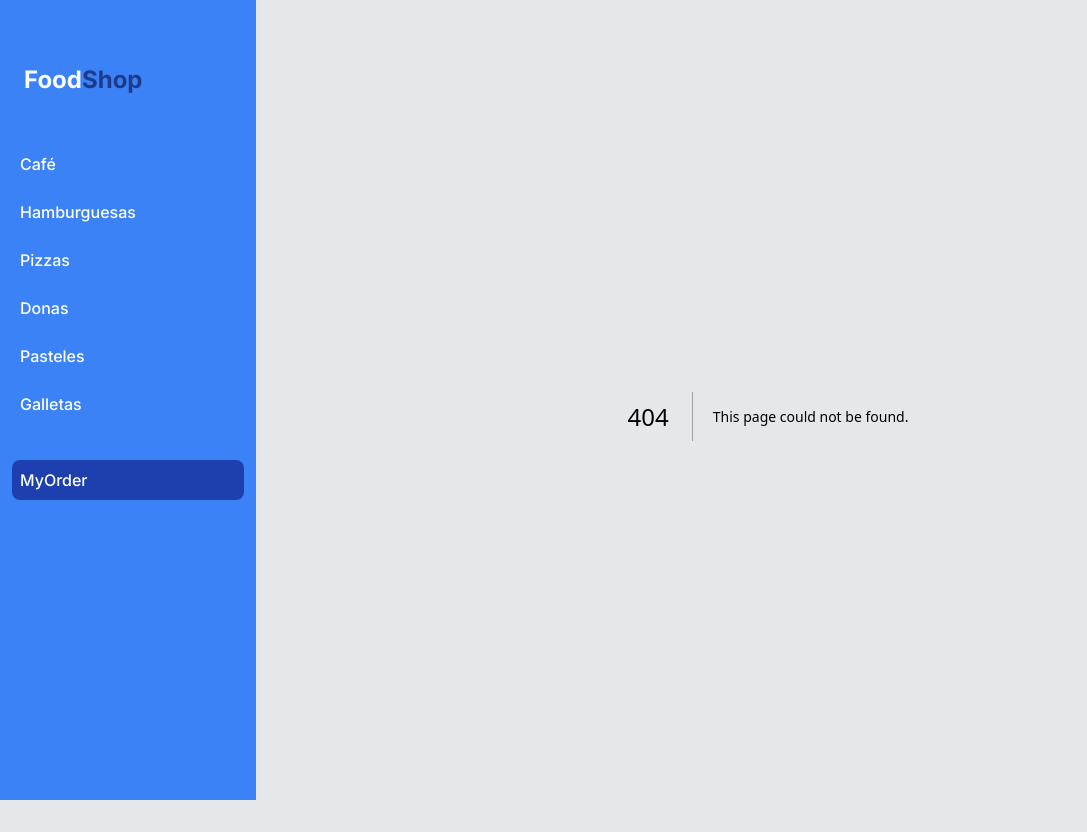
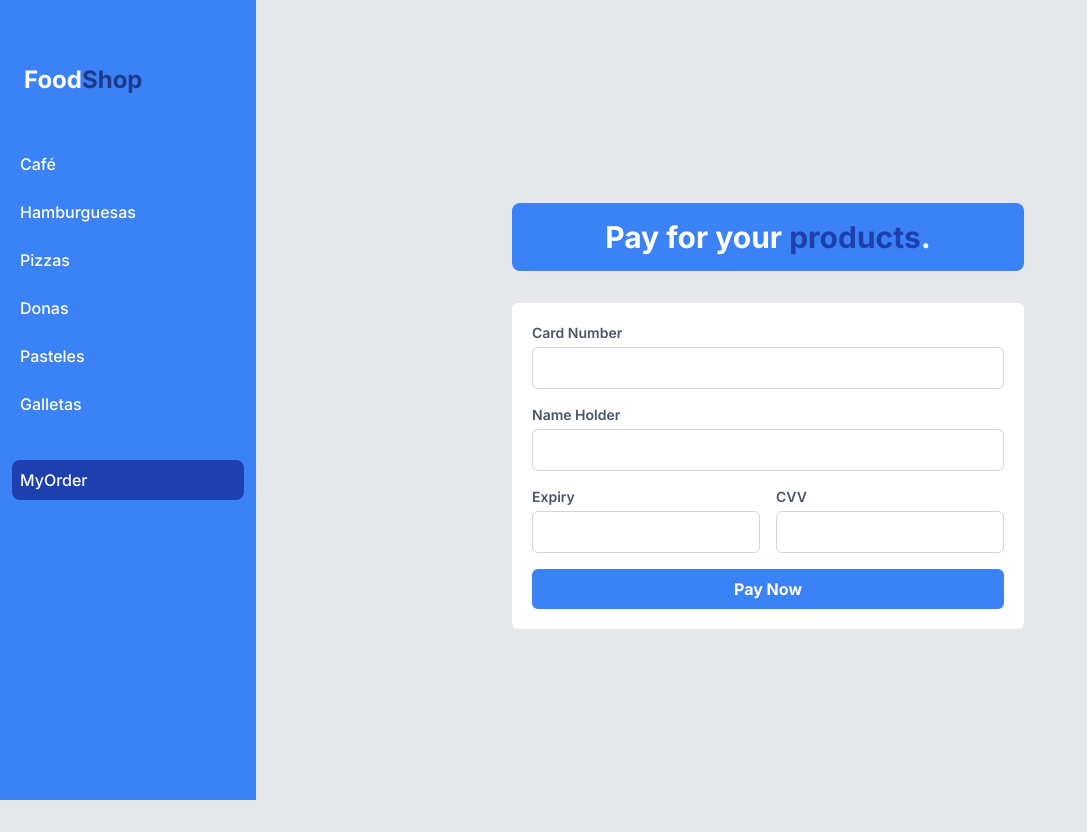
Before and after one commit to JuanCarlosIsordiaB/foodshop-next-, a Next.js app: page /payment in a window 1280 px wide. Before the commit this address had no page. Shown: the whole page, without its empty margins (0-1087 px from the left). Built offline with nearby package versions, Linux system fonts and the light colour scheme.

Commit message:
payment method

```diff
--- /dev/null
+++ b/app/not-found.tsx
@@ -0,0 +1,18 @@
+
+
+
+export default function NotFoundPage() {
+    return (
+        <main className="grid min-h-full place-items-center  px-6 py-24 sm:py-32 lg:px-8">
+        <div className="text-center">
+          <p className="text-base font-semibold text-blue-600">404</p>
+          <h1 className="mt-4 text-3xl font-bold tracking-tight text-gray-900 sm:text-5xl">Page not found</h1>
+          <p className="mt-6 text-base leading-7 text-gray-600">Sorry, we couldnt find the page you are looking for.</p>
+          <div className="mt-10 flex items-center justify-center gap-x-6">
+            <a href="/" className="rounded-md bg-blue-600 px-3.5 py-2.5 text-sm font-semibold text-white shadow-sm hover:bg-blue-500 focus-visible:outline focus-visible:outline-2 focus-visible:outline-offset-2 focus-visible:outline-blue-600">Go back home</a>
+
+          </div>
+        </div>
+      </main>
+    );
+  }
--- /dev/null
+++ b/app/payment/page.tsx
@@ -0,0 +1,131 @@
+
+'use client'
+import { useState } from "react";
+
+interface FormErrors {
+  cardNumber?: boolean;
+  nameHolder?: boolean;
+  expiry?: boolean;
+  cvv?: boolean;
+}
+
+export default function PaymentForm() {
+  const [formData, setFormData] = useState({
+    cardNumber: "",
+    nameHolder: "",
+    expiry: "",
+    cvv: "",
+  });
+  const [errors, setErrors] = useState<FormErrors>({});
+
+  const handleChange = (e: React.ChangeEvent<HTMLInputElement>) => {
+    const { name, value } = e.target;
+    // Actualizar el estado de formData
+    setFormData((prevData) => ({
+      ...prevData,
+      [name]: value,
+    }));
+
+    // Validar el campo actual y eliminar el error si se completa
+    if (value.trim()) {
+      setErrors((prevErrors) => ({
+        ...prevErrors,
+        [name]: false,
+      }));
+    } else {
+      setErrors((prevErrors) => ({
+        ...prevErrors,
+        [name]: true,
+      }));
+    }
+  };
+
+  const handleSubmit = (e: React.FormEvent<HTMLFormElement>) => {
+    e.preventDefault();
+    const newErrors: FormErrors = {};
+    // Validar si falta algún dato
+    if (!formData.cardNumber?.trim()) {
+      newErrors.cardNumber = true;
+    }
+    if (!formData.nameHolder?.trim()) {
+      newErrors.nameHolder = true;
+    }
+    if (!formData.expiry?.trim()) {
+      newErrors.expiry = true;
+    }
+    if (!formData.cvv?.trim()) {
+      newErrors.cvv = true;
+    }
+
+    setErrors(newErrors);
+
+    // Si no hay errores, enviar el formulario
+    if (Object.keys(newErrors).length === 0) {
+      // Aquí podrías enviar el formulario a través de una función o API
+      console.log("Formulario enviado:", formData);
+    }
+  };
+
+  return (
+    <div className="min-h-screen flex flex-col justify-center items-center ">
+      <h1 className="bg-blue-500 text-white font-bold text-3xl p-4 mb-8 rounded-lg w-full max-w-lg text-center">
+        Pay for your <span className="text-blue-800">products</span>.
+      </h1>
+      <form onSubmit={handleSubmit} className="bg-white p-5 rounded-md w-full max-w-lg">
+        <div className="flex flex-col mb-4">
+          <label htmlFor="cardNumber" className="text-sm font-semibold text-gray-600">Card Number</label>
+          <input
+            type="text"
+            id="cardNumber"
+            name="cardNumber"
+            value={formData.cardNumber}
+            onChange={handleChange}
+            className={`border ${errors.cardNumber ? "border-red-500" : "border-gray-300"} rounded-md p-2 mt-1 w-full`}
+          />
+          {errors.cardNumber && <p className="text-red-500 text-sm mt-1">Card number is required</p>}
+        </div>
+        <div className="flex flex-col mb-4">
+          <label htmlFor="nameHolder" className="text-sm font-semibold text-gray-600">Name Holder</label>
+          <input
+            type="text"
+            id="nameHolder"
+            name="nameHolder"
+            value={formData.nameHolder}
+            onChange={handleChange}
+            className={`border ${errors.nameHolder ? "border-red-500" : "border-gray-300"} rounded-md p-2 mt-1 w-full`}
+          />
+          {errors.nameHolder && <p className="text-red-500 text-sm mt-1">Name holder is required</p>}
+        </div>
+        <div className="flex mb-4 flex-col md:flex-row">
+          <div className="flex flex-col mb-4 md:mb-0 md:mr-2">
+            <label htmlFor="expiry" className="text-sm font-semibold text-gray-600">Expiry</label>
+            <input
+              type="text"
+              id="expiry"
+              name="expiry"
+              value={formData.expiry}
+              onChange={handleChange}
+              className={`border ${errors.expiry ? "border-red-500" : "border-gray-300"} rounded-md p-2 mt-1 w-full`}
+            />
+            {errors.expiry && <p className="text-red-500 text-sm mt-1">Expiry date is required</p>}
+          </div>
+          <div className="flex flex-col ml-0 md:ml-2">
+            <label htmlFor="cvv" className="text-sm font-semibold text-gray-600">CVV</label>
+            <input
+              type="text"
+              id="cvv"
+              name="cvv"
+              value={formData.cvv}
+              onChange={handleChange}
+              className={`border ${errors.cvv ? "border-red-500" : "border-gray-300"} rounded-md p-2 mt-1 w-full`}
+            />
+            {errors.cvv && <p className="text-red-500 text-sm mt-1">CVV is required</p>}
+          </div>
+        </div>
+        <button type="submit" className="bg-blue-500 hover:bg-blue-700 text-white font-bold px-3 py-2 rounded-md w-full">
+          Pay Now
+        </button>
+      </form>
+    </div>
+  );
+}
--- a/app/products/new/page.tsx
+++ /dev/null
@@ -1,8 +0,0 @@
-
-
-
-export default function CreateProductPage() {
-  return (
-    <h1>Create New Product</h1>
-  );
-}
--- a/app/products/page.tsx
+++ /dev/null
@@ -1,7 +0,0 @@
-
-
-export default function ProductsPage() {
-  return (
-    <h1>Products App</h1>
-  );
-}
--- a/components/order/OrderSummary.tsx
+++ b/components/order/OrderSummary.tsx
@@ -3,9 +3,10 @@ import { useStore } from "@/store/store";
 import ProductDetails from "../products/ProductDetails";
 import { useMemo } from "react";
 import { formatCurrency } from "@/helpers";
-import { Toaster, toast } from "sonner";
+import Link from "next/link";
 
 export default function OrderSummary() {
+
   const store = useStore((state) => state.order);
   const total = useMemo(
     () =>
@@ -15,6 +16,7 @@ export default function OrderSummary() {
       ),
     [store]
   );
+
   return (
     <div className="mt-9 lg:flex lg:justify-between">
       <div className="w-full lg:w-2/3">
@@ -28,13 +30,17 @@ export default function OrderSummary() {
       </div>
       {store.length > 0 && (
         <div className="w-full lg:w-1/3 md:ml-9 bg-white  p-3 h-[200px] rounded-xl ">
-          <p className="text-2xl mt-5 font-bold text-gray-500 text-center  ">
+          <p className="text-2xl mt-5 font-bold text-gray-500 text-center mb-7  ">
             Total:{" "}
             <span className="text-blue-800">{formatCurrency(total)}</span>
+            <small className="text-gray-800 p-4 block text-xs font-semibold">Shipping is included *</small>
           </p>
-          <button className="bg-blue-500 mt-5 text-white font-bold px-3 py-2 rounded-md hover:bg-blue-700 transition-all w-full">
+
+          <Link
+
+            className="bg-blue-500 mt-5 text-white font-bold px-3 py-2 rounded-md hover:bg-blue-700 transition-all w-full" href={"/payment"}          >
             Pay Order
-          </button>
+          </Link>
         </div>
       )}
     </div>
--- a/components/products/AddProductButton.tsx
+++ b/components/products/AddProductButton.tsx
@@ -2,6 +2,7 @@
 
 import { Product } from "@/interfaces/category.interface";
 import { useStore } from "@/store/store";
+import { redirect } from "next/dist/server/api-utils";
 import { Toaster, toast } from "sonner";
 
 interface ProductAdded {
@@ -13,12 +14,14 @@ export const AddProductButton = ({ product }: ProductAdded) => {
 
   const clickAddProductAlert = () => {
     addProduct(product);
-    toast.success('Product added to cart!'); // Utiliza toast.success para mostrar una notificación de éxito
+    toast.success('Product added to cart!');
+
   };
 
   return (
     <div>
       <button
+
         onClick={clickAddProductAlert}
         className="bg-blue-500 text-xs md:text-md rounded-md font-bold text-white px-4 py-2 mt-5 w-full hover:bg-blue-800 transition-all"
       >
```
